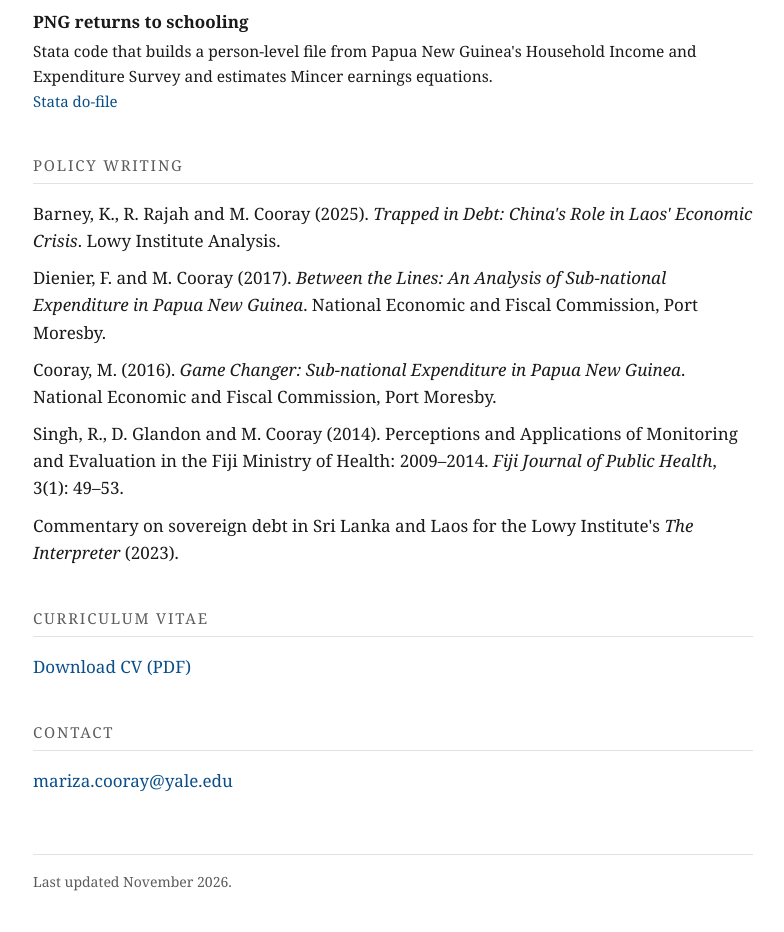
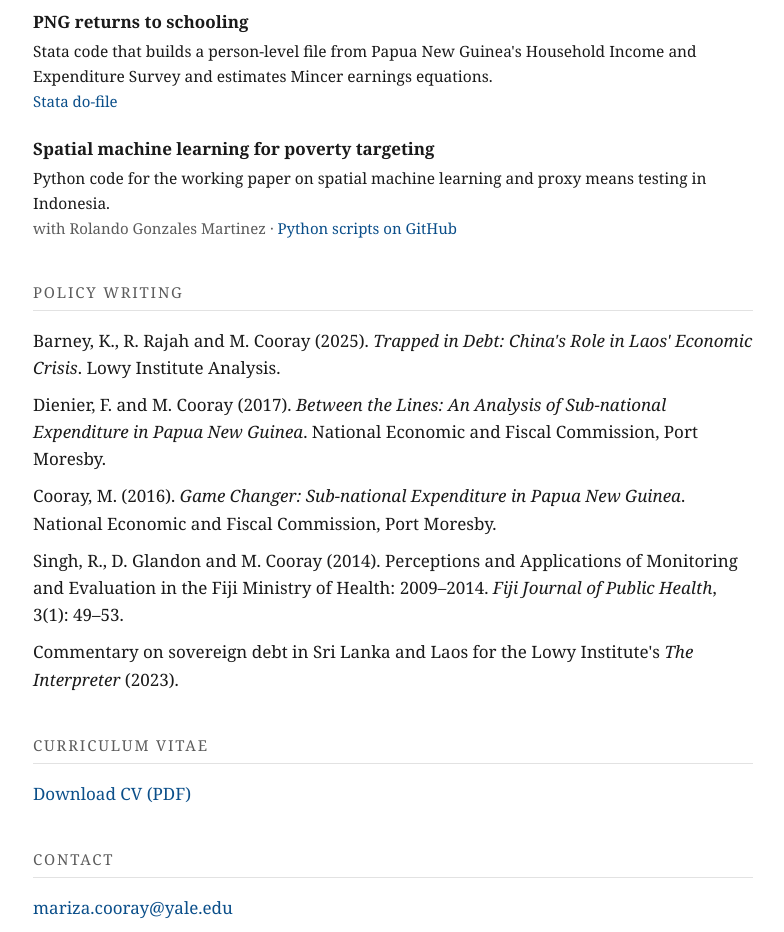
Before and after one commit to marizalcooray/marizalcooray.github.io, a plain HTML site: page index.html in a window 1280 px wide. Shown: the part 1560-2492 px from the top of the page, without its empty margins (247-1031 px from the left). Drawn offline with Linux system fonts and the light colour scheme.

Commit message:
List spatial machine learning code on the site (#5)
Adds an entry under Work samples linking to the Spatial_ML repository,
credited with Rolando Gonzales Martinez as in the working paper listing.

```diff
--- a/index.html
+++ b/index.html
@@ -131,6 +131,12 @@
     <div class="meta"><a href="work-samples/png-returns-to-schooling/Mincer_analysis_PNG.do">Stata do-file</a></div>
   </div>
 
+  <div class="paper">
+    <div class="title">Spatial machine learning for poverty targeting</div>
+    <div class="abstract">Python code for the working paper on spatial machine learning and proxy means testing in Indonesia.</div>
+    <div class="meta">with Rolando Gonzales Martinez · <a href="https://github.com/marizalcooray/Spatial_ML">Python scripts on GitHub</a></div>
+  </div>
+
   <h2 id="policy">Policy writing</h2>
   <ul class="plain">
     <li>Barney, K., R. Rajah and M. Cooray (2025). <em>Trapped in Debt: China's Role in Laos' Economic Crisis</em>. Lowy Institute Analysis.</li>
```
